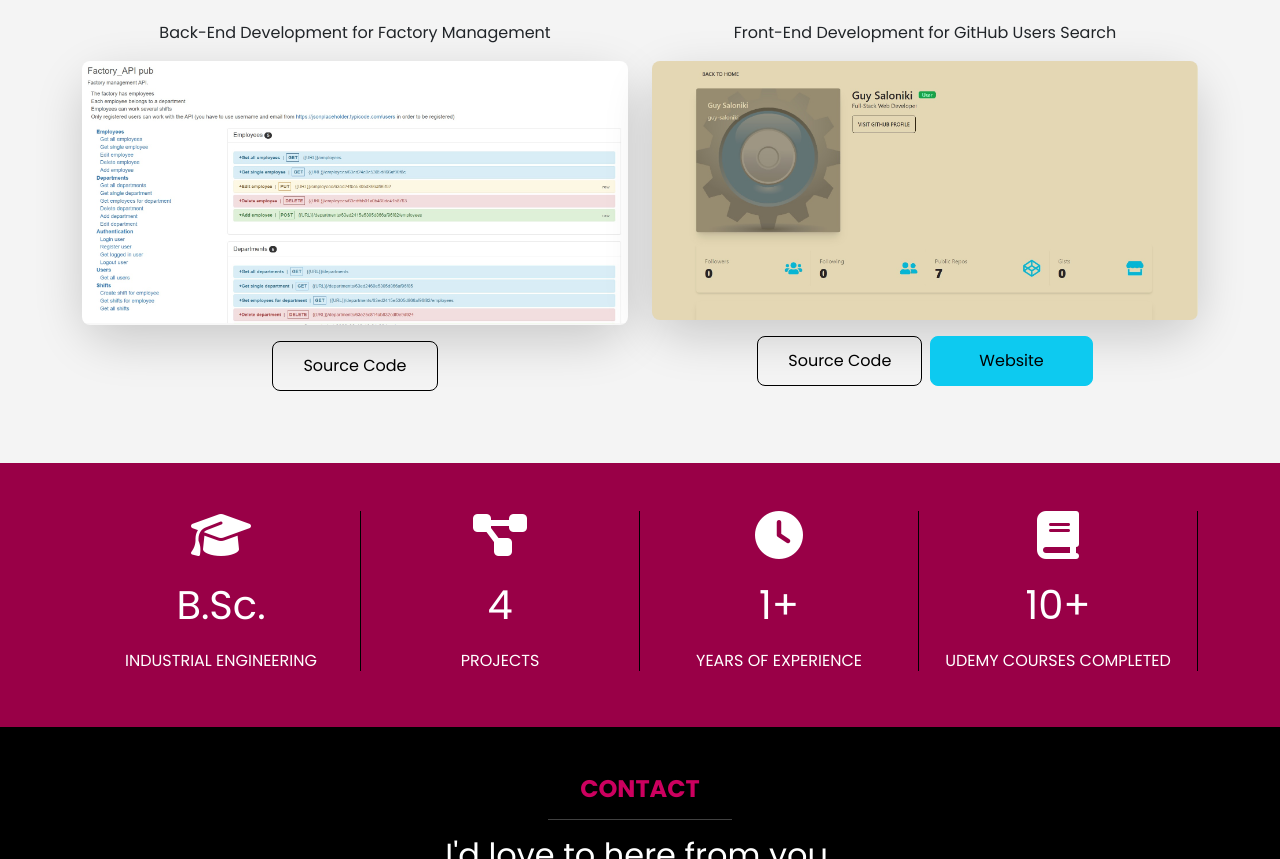
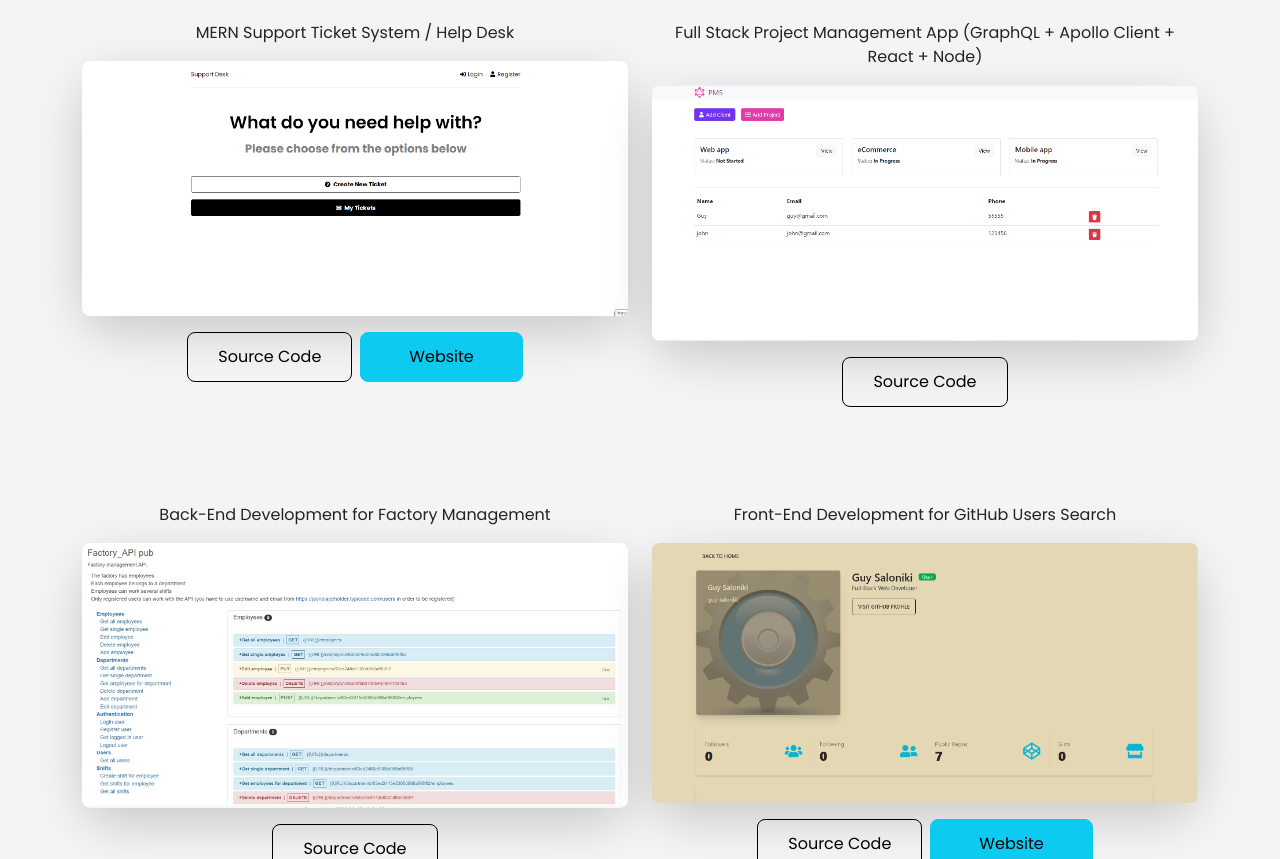
Before and after one commit to guy-saloniki/portfoilio, a website: page index.html in a window 1280 px wide. Shown: the part 2700-3559 px from the top of the page. Drawn offline with Linux system fonts and the light colour scheme.

Commit message:
Added 2 more projects

```diff
--- a/index.html
+++ b/index.html
@@ -66,10 +66,10 @@
             class="about-img img-fluid rounded-5"
           />
           <p class="lead">
-            I am a full stack web developer (MERN), with excellent self-learning
-            ability, great interpersonal skills and the ability to quickly learn
-            new tools and technologies. Has a high work ethic and is motivated
-            to develop and be challenged
+            I am a full-stack web developer (MERN) with excellent self-learning
+            abilities, great interpersonal skills, and the ability to quickly
+            learn new tools and technologies. Possesses a strong work ethic and
+            is highly motivated to develop and embrace challenges.
           </p>
         </div>
       </div>
@@ -115,10 +115,11 @@
                 <h5><i class="fas fa-check mb-2"></i> Redux, Redux Toolkit</h5>
                 <h5><i class="fas fa-check mb-2"></i> Node.js</h5>
                 <h5><i class="fas fa-check mb-2"></i> Express.js</h5>
-                <h5><i class="fas fa-check mb-2"></i> Firebase</h5>
+                <h5><i class="fas fa-check mb-2"></i> GraphQL</h5>
               </div>
               <div class="col-md-6">
                 <h5><i class="fas fa-check mb-2"></i> MongoDB with Mongoose</h5>
+                <h5><i class="fas fa-check mb-2"></i> Firebase</h5>
                 <h5><i class="fas fa-check mb-2"></i> Socket.io</h5>
                 <h5><i class="fas fa-check mb-2"></i> Postman</h5>
                 <h5><i class="fas fa-check mb-2"></i> Git, Github</h5>
@@ -177,7 +178,7 @@
               >
             </div>
           </div>
-          <div class="col-md-6 mb-4 d-flex flex-column">
+          <div class="col-md-6 mb-6 d-flex flex-column">
             <p class="text-center">GuyChat - MERN Chat App</p>
             <div class="project shadow-lg rounded-5">
               <a
@@ -200,7 +201,63 @@
           </div>
         </div>
         <div class="row">
-          <div class="col-md-6 mb-4 d-flex flex-column">
+          <div class="col-md-6 mb-6 d-flex flex-column">
+            <p class="text-center">MERN Support Ticket System / Help Desk</p>
+            <div class="project shadow-lg rounded-5">
+              <a
+                href="images/ticket-system-img.png"
+                data-lightbox="images"
+                data-title="Help desk project"
+              >
+                <img
+                  src="images/ticket-system-img.png"
+                  alt=""
+                  class="img-fluid rounded-3"
+                />
+              </a>
+            </div>
+            <div class="d-flex gap-2 mx-auto">
+              <a
+                href="https://github.com/guy-saloniki/ticket-system"
+                class="btn btn-outline-dark mt-3 mx-auto rounded-3"
+                >Source Code</a
+              >
+              <a
+                href="https://support-ticket-system-hubc.onrender.com/"
+                class="btn btn-info mt-3 px-5 rounded-3"
+                >Website</a
+              >
+            </div>
+          </div>
+          <div class="col-md-6 mb-6 d-flex flex-column">
+            <p class="text-center">
+              Full Stack Project Management App (GraphQL + Apollo Client + React
+              + Node)
+            </p>
+            <div class="project shadow-lg rounded-5">
+              <a
+                href="images/pms-project.png"
+                data-lightbox="images"
+                data-title="Project management app with GraphQL and Apollo Client"
+              >
+                <img
+                  src="images/pms-project.png"
+                  alt=""
+                  class="img-fluid rounded-3"
+                />
+              </a>
+            </div>
+            <div class="d-flex gap-2 mx-auto">
+              <a
+                href="https://github.com/guy-saloniki/Project-Management-System"
+                class="btn btn-outline-dark mt-3 rounded-3"
+                >Source Code</a
+              >
+            </div>
+          </div>
+        </div>
+        <div class="row">
+          <div class="col-md-6 mb-6 d-flex flex-column">
             <p class="text-center">
               Back-End Development for Factory Management
             </p>
@@ -224,7 +281,7 @@
               >Source Code</a
             >
           </div>
-          <div class="col-md-6 mb-4 d-flex flex-column">
+          <div class="col-md-6 mb-6 d-flex flex-column">
             <p class="text-center">
               Front-End Development for GitHub Users Search
             </p>
@@ -266,13 +323,13 @@
             <div class="stat text-center border-end border-dark">
               <i class="fas fa-graduation-cap fa-3x mb-3"></i>
               <p class="fs-1">B.Sc.</p>
-              <h3 class="fs-6 text-uppercase">Industrial Engineering</h3>
+              <h3 class="fs-6 text-uppercase">Information Systems</h3>
             </div>
           </div>
           <div class="col-md-6 col-lg-3">
             <div class="stat text-center border-end border-dark">
               <i class="fas fa-project-diagram fa-3x mb-3"></i>
-              <p class="fs-1">4</p>
+              <p class="fs-1">6</p>
               <h3 class="fs-6 text-uppercase">Projects</h3>
             </div>
           </div>
```
Also changed, not shown: images/pms-project.png (added), images/ticket-system-img.png (added).
